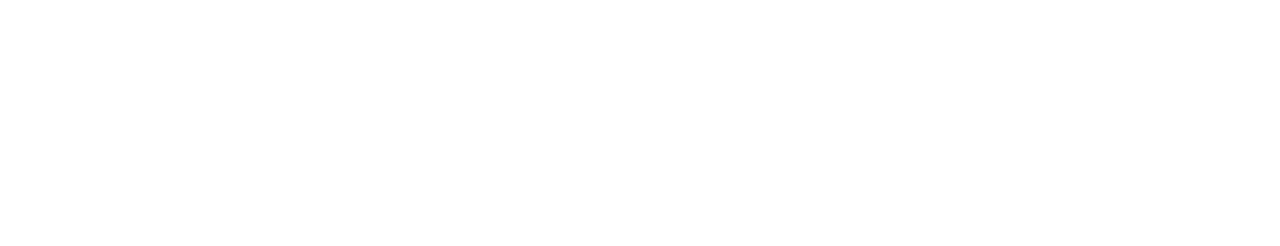
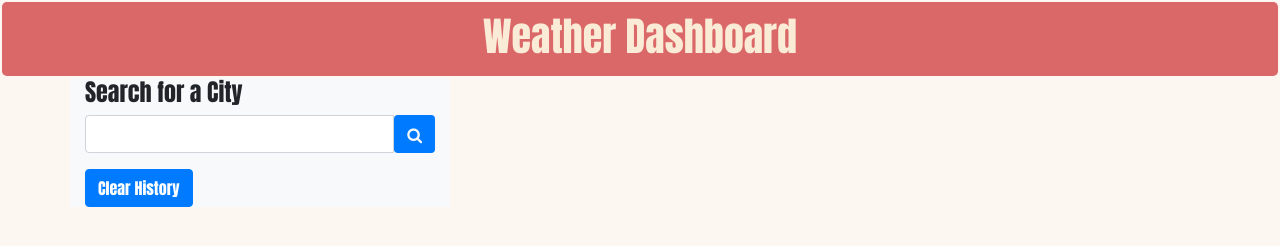
Before and after one commit to snk-99/Forecast, a plain HTML site: page index.html in a window 1280 px wide. Drawn offline with nearby package versions, Linux system fonts and the light colour scheme.

Commit message:
2nd-commit

```diff
--- a/index.html
+++ b/index.html
@@ -6,10 +6,51 @@
     <meta name="viewport" content="width=device-width, initial-scale=1.0" />
     <title>Forcast</title>
     <!--Bootstrap CSS CDN-->
-    <link rel="stylesheet" href="https://cdnjs.cloudflare.com/ajax/libs/twitter-bootstrap/4.0.0/css/bootstrap.min.css" />
+    <link
+      rel="stylesheet"
+      href="https://cdnjs.cloudflare.com/ajax/libs/twitter-bootstrap/4.0.0/css/bootstrap.min.css"
+    />
     <!-- Font Awesome CSS Icons (For cool glyphicons) -->
-    <link rel="stylesheet" href="https://maxcdn.bootstrapcdn.com/font-awesome/4.5.0/css/font-awesome.min.css">
-    <link rel="stylesheet" href="style.css">
+    <link
+      rel="stylesheet"
+      href="https://maxcdn.bootstrapcdn.com/font-awesome/4.5.0/css/font-awesome.min.css"
+    />
+    <link rel="stylesheet" href="style.css" />
   </head>
-  <body></body>
+  <body>
+    <!--Jumbotron-->
+    <div class="jumbotron">
+      <h1><strong>Weather Dashboard</strong></h1>
+    </div>
+    <div class="container">
+      <!--Row for searching -->
+      <div class="row">
+        <div class="col-sm-4 bg-light">
+          <!--Input form-->
+          <h4 class="search"><strong>Search for a City</strong></h4>
+          <!-- Textbox for searching -->
+          <div class="input-group mb-3">
+            <input type="text" class="form-control" id="search-city" />
+            <div class="input-ground-append">
+              <button class="btn bg-primary text-light" id="search-button">
+                <i class="fa fa-search"></i>
+              </button>
+            </div>
+          </div>
+          <!-- search history -->
+          <button class="btn btn-primary" type="button" id="clear-history">
+            Clear History
+          </button>
+          <ul class="list-group"></ul>
+        </div>
+        <div class="col-sm-8"></div>
+      </div>
+    </div>
+
+    <!--jQuery JS-->
+    <script src="https://code.jquery.com/jquery.js"></script>
+    <script src="https://cdnjs.cloudflare.com/ajax/libs/twitter-bootstrap/4.0.0/js/bootstrap.bundle.min.js"></script>
+    <!--Code to Jvascript File-->
+    <script src="script.js"></script>
+  </body>
 </html>
--- a/style.css
+++ b/style.css
@@ -1,25 +1,35 @@
-*{
+* {
   box-sizing: border-box;
 }
 
-body{
+body {
   font-size: 16px;
-    font-family: Impact, Haettenschweiler, 'Arial Narrow Bold', sans-serif;
+  font-family: Impact, Haettenschweiler, "Arial Narrow Bold", sans-serif;
+  background-color: rgb(252, 247, 241);
 }
 
-h3{
+.jumbotron {
+  background-color: #db6868;
+  color: antiquewhite;
+  text-align: center;
+  height: 1vh;
+  padding-top: 10px;
+  margin: 2px;
+}
+
+h3 {
   font-weight: bold;
 }
 
-.forecast{
+.forecast {
   font-size: 1em;
 }
 
-span{
+span {
   font-size: 1em;
 }
 
-li:hover{
+li:hover {
   background-color: aliceblue;
   text-decoration: underline;
 }
```
Lines whose indentation alone changed are shown as unchanged.
